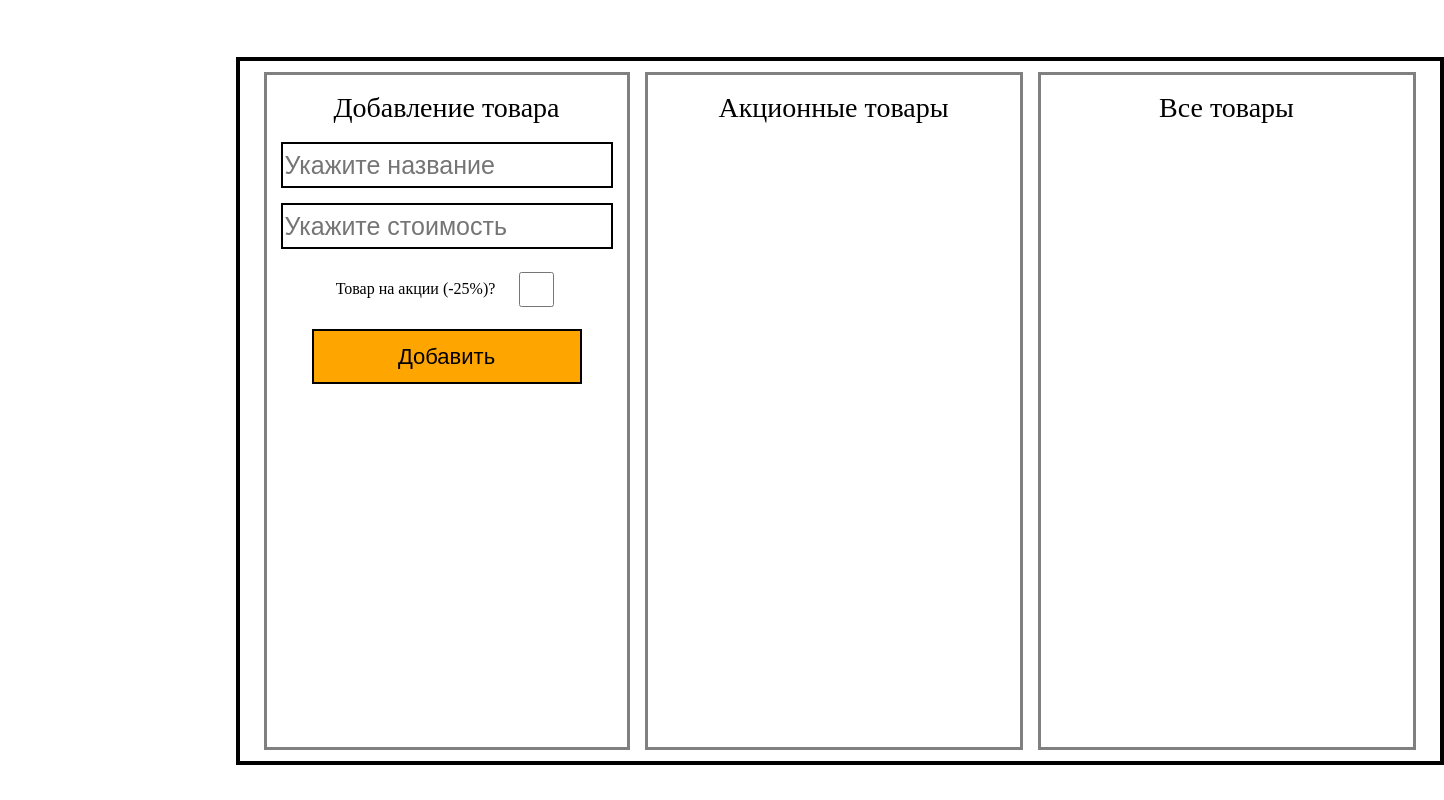
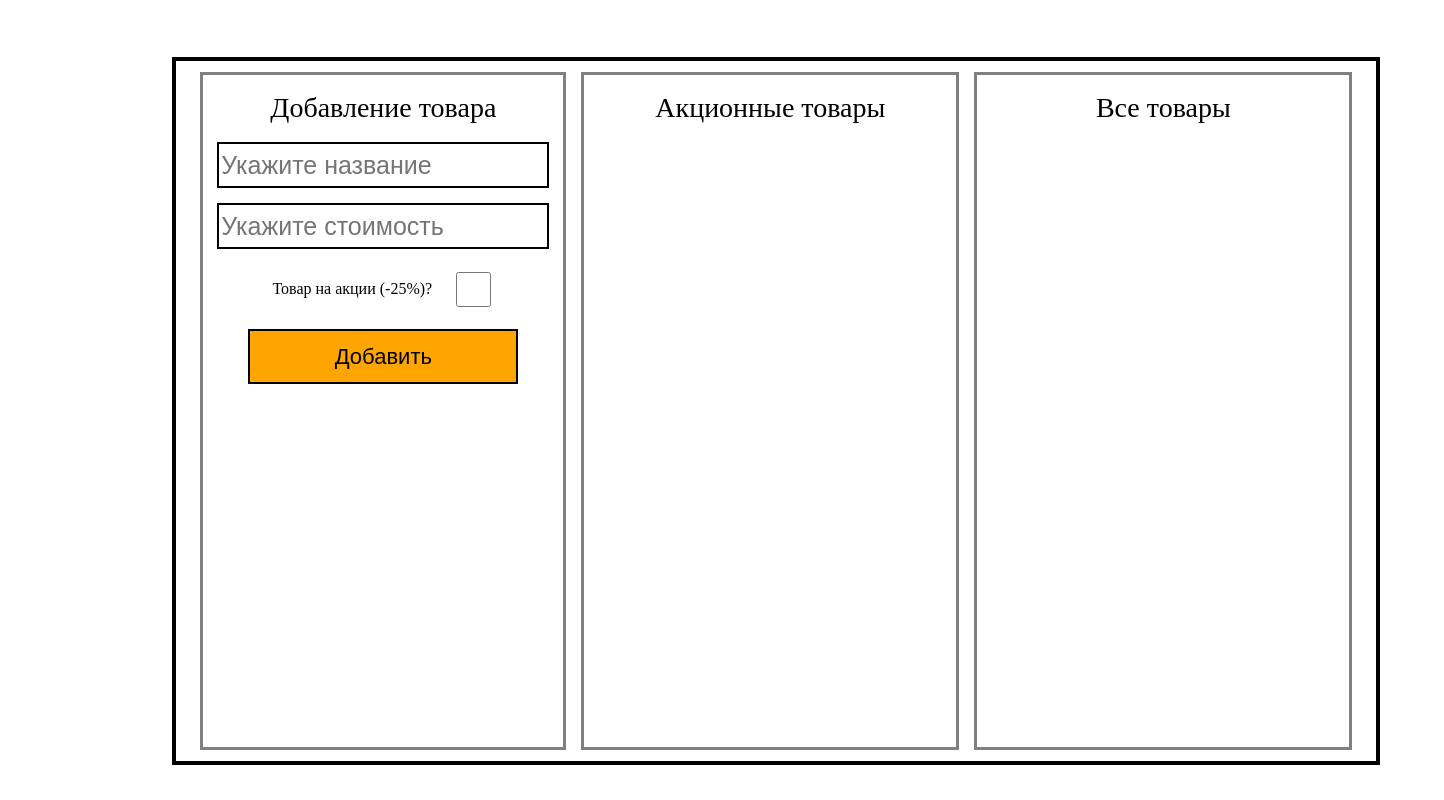
Before and after one commit to Matvey242/Task-21, a plain HTML site: page client/index.html in a window 1280 px wide. Shown: the whole page, 1444 px wide, since content can reach past the window. Drawn offline with Linux system fonts and the light colour scheme; no server answers.

Commit message:
homework done

```diff
--- a/client/style.css
+++ b/client/style.css
@@ -2,7 +2,7 @@
     width: 1200px;
     height: 700px;
     border: 4px solid black;
-    margin-left: 18%;
+    margin-left: 13%;
     margin-top: 4.5%;
     display: flex;
     justify-content: center;
--- a/server/package.json
+++ b/server/package.json
@@ -4,7 +4,8 @@
   "main": "index.js",
   "scripts": {
     "test": "echo \"Error: no test specified\" && exit 1",
-    "dev": "nodemon src/index.js"
+    "dev": "nodemon src/index.js",
+    "start": "node src/index.js"
   },
   "keywords": [],
   "author": "",
```
Also changed, not shown: 2 other files.
